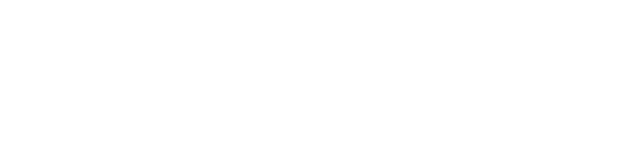
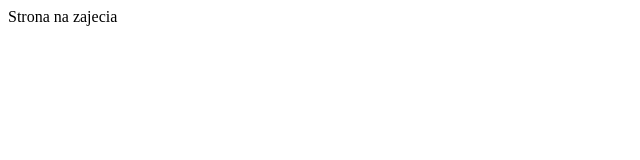
Before and after one commit to APiatkowskiWSB/Zajecia3Git, a plain HTML site: page index.html in a window 1280 px wide. Shown: the whole page, without its empty margins (0-640 px from the left). Drawn offline with Linux system fonts and the light colour scheme.

Commit message:
dodanie stopki

```diff
--- a/index.html
+++ b/index.html
@@ -7,6 +7,7 @@
     <title>Document</title>
 </head>
 <body>
+    <footer>Strona na zajecia</footer>
 
 </body>
 </html>
```
